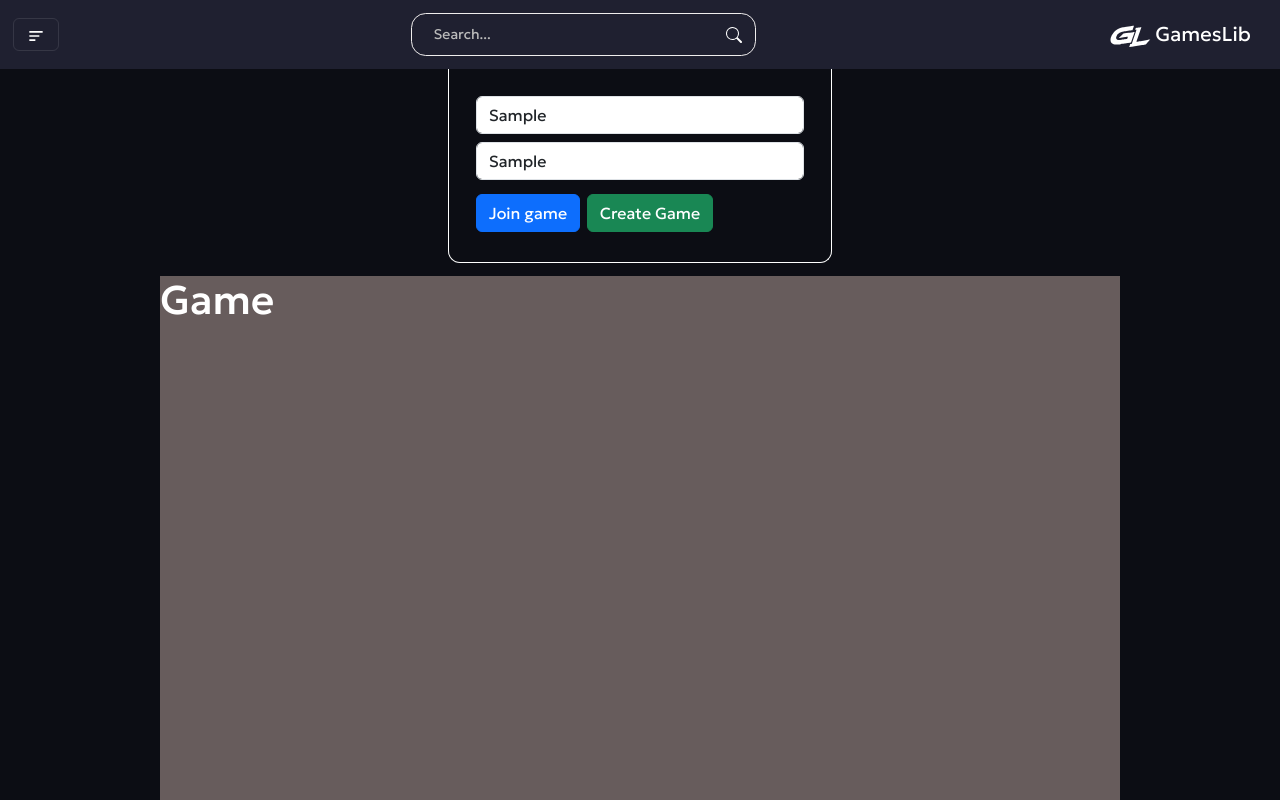
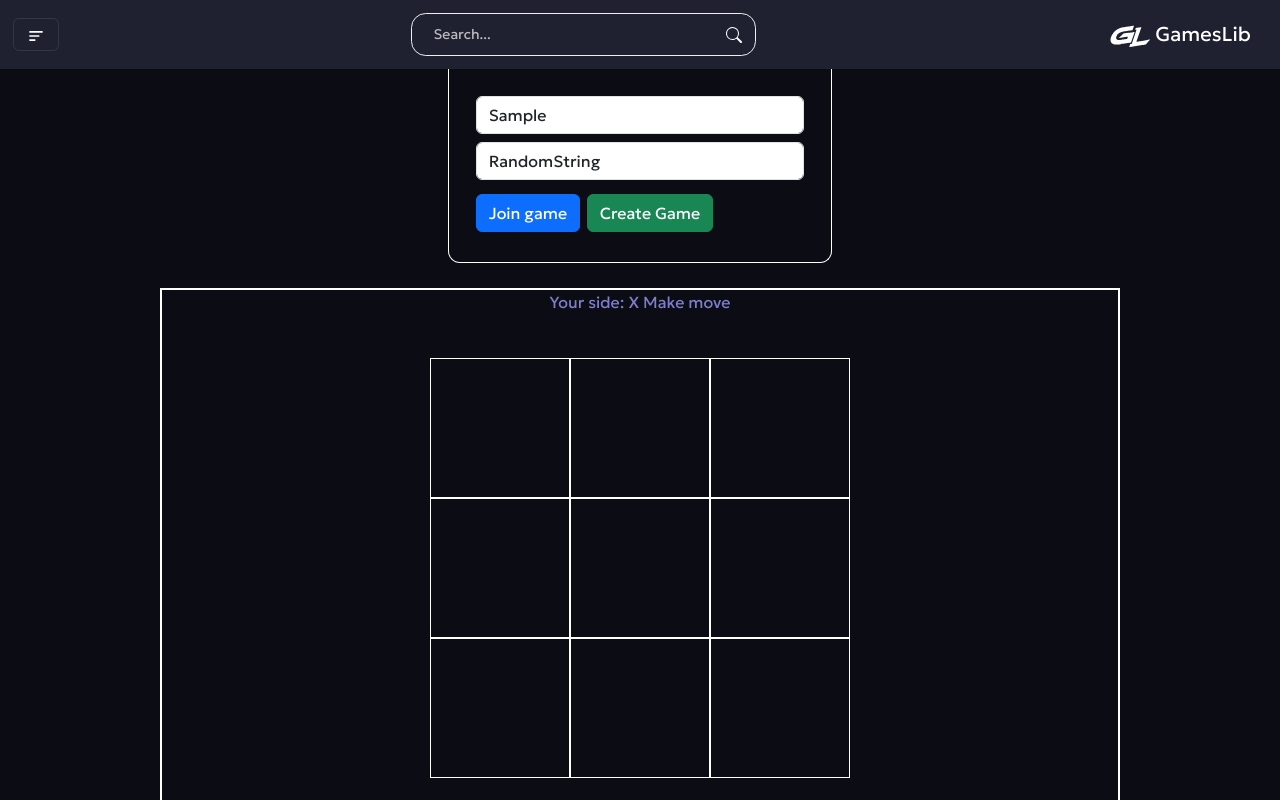
Before and after one commit to bekzod-fayzikuloff/games_lib, a React (Vite) app: page /games/xs-os in a window 1280 px wide. Both pictures are taken after typing "Sample", "Sample" into the empty fields and a click on the button "Create Game". Shown: the top 800 px of the page. Built offline with nearby package versions, Linux system fonts and the light colour scheme; no server answers.

Commit message:
:zap: Realize tic-tac-toe logic

```diff
--- a/package.json
+++ b/package.json
@@ -16,7 +16,9 @@
     "react-bootstrap": "^2.7.4",
     "react-dom": "^18.2.0",
     "react-icons": "^4.9.0",
-    "react-router-dom": "^6.11.2"
+    "react-router-dom": "^6.11.2",
+    "socker.io": "^0.0.0-alpha-beta",
+    "socket.io-client": "^4.6.2"
   },
   "devDependencies": {
     "@types/react": "^18.0.37",
--- a/src/pages/Games/TicTacToePage/TicTacToePage.module.css
+++ b/src/pages/Games/TicTacToePage/TicTacToePage.module.css
@@ -11,10 +11,26 @@
 
 
 .game__root {
-  margin-top: 10pt;
+  border: 2px solid white;
+  margin-top: 19pt;
   width: 100% ;
-  background-color: #675c5c;
   height: 600px;
+}
+
+.game_messages {
+  text-align: center;
+}
+
+.error_msg {
+  color: #ef5555;
+}
+
+.moves_msg {
+  color: #7e7ecc;
+}
+
+.result_msg {
+  color: aqua;
 }
 
 .game__rules {
@@ -54,3 +70,39 @@
 .join__form input {
   margin-bottom: 6pt;
 }
+
+:root {
+  --cell-size: 140px;
+  --color: #7e7ecc;
+  --color-set: #4040ec;
+  --l: 10px
+}
+
+.board {
+  height: 80%;
+  display: grid;
+  justify-content: center;
+  align-content: center;
+  align-items: center;
+  grid-template-columns: repeat(3, auto);
+}
+
+.cell {
+  width: var(--cell-size);
+  height: var(--cell-size);
+  border: 1px solid #ffffff;
+  display: flex;
+  justify-content: center;
+  align-items: center;
+  position: relative;
+  cursor: pointer;
+}
+
+
+.x_player {
+  background-color: red;
+}
+
+.y_player {
+  background-color: #0037ff;
+}
--- a/src/pages/Games/TicTacToePage/index.tsx
+++ b/src/pages/Games/TicTacToePage/index.tsx
@@ -1,7 +1,181 @@
 import style from "./TicTacToePage.module.css"
 import {Button, Form} from "react-bootstrap";
+import React, {useCallback, useEffect, useState} from "react";
+import {io} from "socket.io-client"
+import axios from "axios";
 
 export const TicTacToePage = () => {
+  const DEFAULT_STATE = "unfilled"
+  const [errorMsg, setErrorMsg] = useState("")
+  const [resultMsg, setResultMsg] = useState("")
+  const [roomId, setRoomId] = useState("")
+  const [playerName, setPlayerName] = useState("")
+  const [gameIsStart, setGameIsStart] = useState(false)
+  const [playerSide, setPlayerSide] = useState("X")
+  const [gameCells, setGameCells] = useState(
+    [
+      {
+        position: 1,
+        value: DEFAULT_STATE
+      },
+      {
+        position: 2,
+        value: DEFAULT_STATE
+      },
+      {
+        position: 3,
+        value: DEFAULT_STATE
+      },
+      {
+        position: 4,
+        value: DEFAULT_STATE
+      },
+      {
+        position: 5,
+        value: DEFAULT_STATE
+      },
+      {
+        position: 6,
+        value: DEFAULT_STATE
+      },
+      {
+        position: 7,
+        value: DEFAULT_STATE
+      },
+      {
+        position: 8,
+        value: DEFAULT_STATE
+      },
+      {
+        position: 9,
+        value: DEFAULT_STATE
+      }
+    ]
+  )
+
+  const [isYourMove, setIsYourMove] = useState(false)
+
+  const handleChangeUsername = (e: React.ChangeEvent<HTMLInputElement>) => {
+    setErrorMsg("")
+    setPlayerName(e.target.value)
+  }
+
+  const changeCellValueByIndex = useCallback((cellValue: string, key: string, index: number) => {
+    const copyCells = [...gameCells]
+    const changedCell = copyCells[index]
+    // eslint-disable-next-line @typescript-eslint/ban-ts-comment
+    // @ts-ignore
+    changedCell[key] = cellValue
+    setGameCells(copyCells)
+  }, [gameCells])
+
+  const handleCellClick = (e: React.MouseEvent<HTMLDivElement, MouseEvent>, cellValue: string, cellPos: number) => {
+    if (!gameIsStart) {
+      setErrorMsg("You have to connect to game and wait until game will start")
+      return;
+    }
+    if (!isYourMove) return
+
+    if (cellValue === DEFAULT_STATE) {
+      changeCellValueByIndex(playerSide, "value", cellPos - 1)
+      e.currentTarget.classList.add(`${playerSide === "X" ? style.x_player : style.y_player}`)
+      axios.post("http://127.0.0.1:5000/tic-tac-toe", {
+        roomId, player: playerName, position: cellPos, side: playerSide
+      })
+      setIsYourMove(false)
+    }
+  }
+
+  const handleChangeRoomID = (e: React.ChangeEvent<HTMLInputElement>) => {
+    if (gameIsStart) {
+      setErrorMsg("Game is Already start you should finish it")
+      return
+    }
+    setRoomId(e.target.value)
+    setPlayerSide("X")
+  }
+
+  const handleJoinGame = () => {
+    if (!playerName) {
+      setErrorMsg("You have to write your username")
+      return
+    }
+    if (gameIsStart) {
+      setErrorMsg("Game is already start you should finish it")
+    } else if (roomId.length < 5) {
+      setErrorMsg("Invalid room ID, room ID format #1234AB")
+    } else if (gameCells.filter(cell => cell.value === DEFAULT_STATE).length !== gameCells.length) {
+      setErrorMsg("You should end previous game and restart")
+    }
+    else {
+      setGameIsStart(true)
+      setPlayerSide("Y")
+    }
+  }
+
+  const handleGameCreate = () => {
+    if (!playerName) {
+      setErrorMsg("You have to write your username")
+      return
+    }
+    if (gameIsStart) {
+      setErrorMsg("Game is already start")
+    } else if (gameCells.filter(cell => cell.value === DEFAULT_STATE).length !== gameCells.length) {
+      setErrorMsg("You should end previous game and restart")
+    } else {
+      setGameIsStart(true)
+      setIsYourMove(true)
+      setRoomId("RandomString")
+    }
+  }
+
+  const checkIsWinner = () => {
+    const combs = [
+      [0, 1, 2],
+      [3, 4, 5],
+      [6, 7, 8],
+      [0, 3, 6],
+      [1, 4, 7],
+      [2, 5, 8],
+      [0, 4, 8],
+      [2, 4, 6],
+    ];
+
+    for (const comb of combs) {
+      if (
+        gameCells[comb[0]].value == gameCells[comb[1]].value &&
+        gameCells[comb[1]].value == gameCells[comb[2]].value &&
+        gameCells[comb[0]].value != DEFAULT_STATE
+      ) {
+        setResultMsg("Game over winner is " + gameCells[comb[0]].value)
+        setGameIsStart(false)
+      }
+    }
+    if (gameCells.filter(cell => cell.value === DEFAULT_STATE).length === 0) {
+      setResultMsg("Draw!")
+      setGameIsStart(false)
+    }
+  }
+
+  useEffect(() => {
+    checkIsWinner()
+  }, [gameCells])
+
+  useEffect(() => {
+    const socket = io(`http://localhost:5000`)
+    setErrorMsg("")
+    if (gameIsStart) {
+      socket.on(`room_id#${roomId}`, (data) => {
+        const {player, position, side} = data
+
+        changeCellValueByIndex(side, "value", position - 1)
+        if (player !== playerName) {
+          setIsYourMove(true)
+        }
+      })
+    }
+  }, [changeCellValueByIndex, gameIsStart, playerName, roomId])
+
   return (
     <div className={style.root}>
       <div className={style.inner}>
@@ -10,17 +184,40 @@ export const TicTacToePage = () => {
           <Form className={style.join__form}>
 
             <Form.Group className={`mb-3 ${style.seed__root}`} controlId="formBasicPassword">
-              <Form.Control type="text" placeholder="Enter your name"/>
-              <Form.Control type="text" placeholder="Enter room ID"/>
-              <Button >Join game</Button>
-              <Button variant="success">Create Game</Button>
+              <Form.Control onChange={handleChangeUsername} value={playerName} type="text"
+                            placeholder="Enter your name"/>
+              <Form.Control onChange={handleChangeRoomID} value={roomId} type="text" placeholder="Enter room ID"/>
+              <Button onClick={handleJoinGame}>Join game</Button>
+              <Button onClick={handleGameCreate} variant="success">Create Game</Button>
             </Form.Group>
 
           </Form>
         </div>
 
         <div className={style.game__root}>
-          <h1>Game</h1>
+          <div className={style.game_messages}>
+            {gameIsStart && <p className={style.moves_msg}>Your side: {playerSide} {isYourMove ? "Make move": "Wait opponent move"}</p>}
+            {errorMsg && <p className={style.error_msg}>{errorMsg}</p>}
+            {resultMsg && <p className={style.result_msg}>{resultMsg}</p>}
+          </div>
+          <div className={style.board}>
+            {
+              gameCells.map((cell,) => {
+                let className = ''
+                if (cell.value === "X") {
+                  className = style.x_player
+                } else if (cell.value === "Y") {
+                  className = style.y_player
+                }
+                return (
+                  <div
+                    onClick={(e) => handleCellClick(e, cell.value, cell.position)}
+                    key={cell.position}
+                    className={`${style.cell} ${className}`}></div>
+                )
+              })
+            }
+          </div>
         </div>
 
         <div className={style.game__rules}>
```
Also changed, not shown: 1 other file (tests, documents, lock files or other folders).
